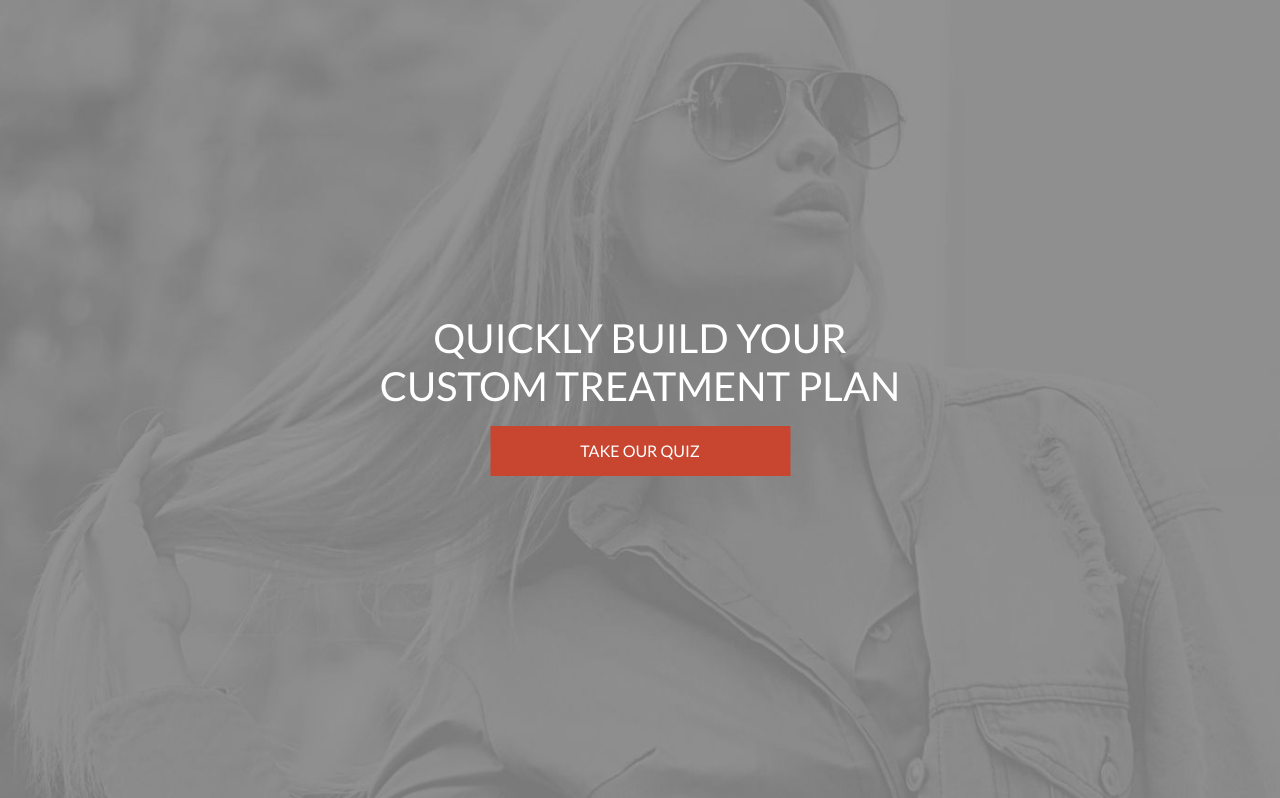
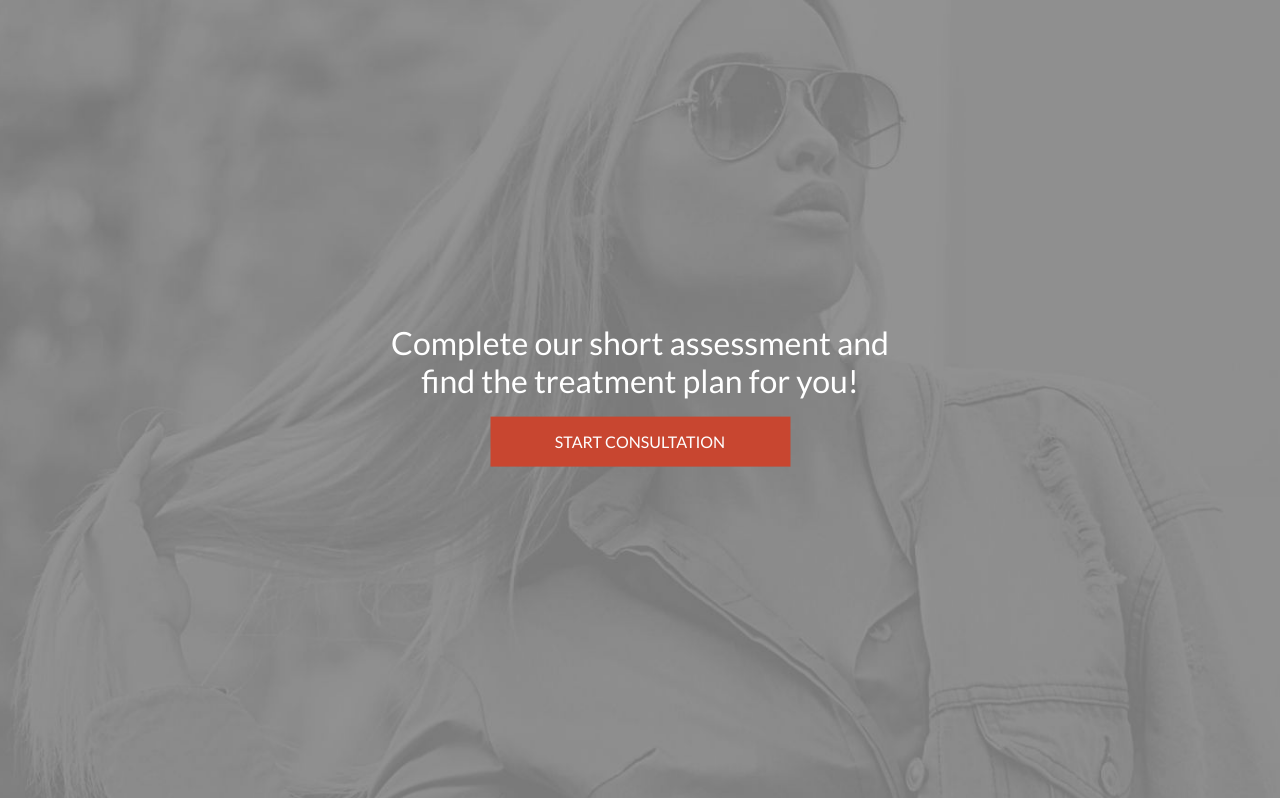
Before and after one commit to davidosongschool/questionaire, a plain HTML site: page index.html in a window 1280 px wide. Shown: the top 798 px of the page. Drawn offline with nearby package versions, Linux system fonts and the light colour scheme.

Commit message:
hair consultation

```diff
--- a/engine.js
+++ b/engine.js
@@ -87,6 +87,9 @@ $(".contain-quiz").on("click", ".select-options", function () {
 
 
 $(".continue-btn").click(function () {
+
+    // Scroll to top of page when it is clicked
+    $("html, body").animate({ scrollTop: 0 }, "slow");
 
     if (position == 2) {
 
--- a/index.html
+++ b/index.html
@@ -41,9 +41,9 @@
                     <!--Welcome Screen-->
                     <div class="contain-section position1">
                         <div class="complete-center">
-                            <h1 class="text-center header-text text-bold mb-3">QUICKLY BUILD YOUR CUSTOM TREATMENT PLAN
-                            </h1>
-                            <div class="btn-style text-center continue-btn mx-auto">TAKE OUR QUIZ</div>
+                            <h2 class="text-center header-text text-bold mb-3">Complete our short assessment and find the treatment plan for you!
+                            </h2>
+                            <div class="btn-style text-center continue-btn mx-auto">START CONSULTATION</div>
                         </div>
                     </div>
                     <!--Question 1-->
```
